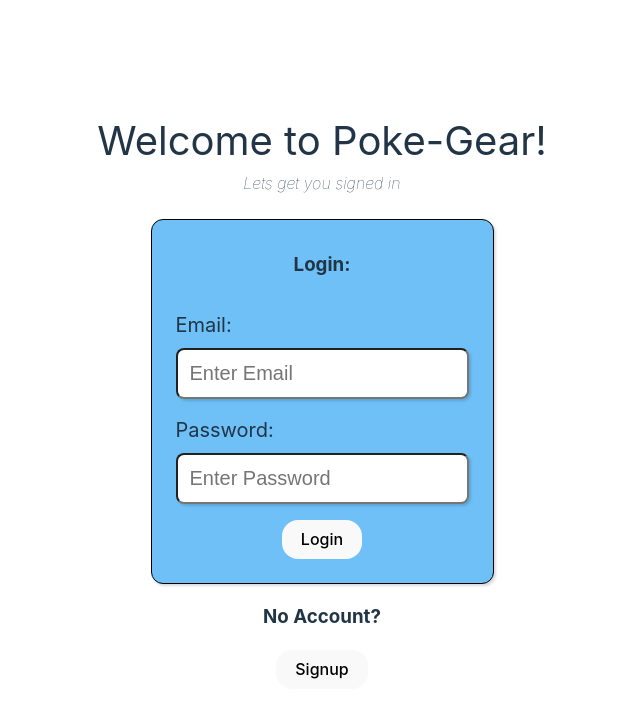
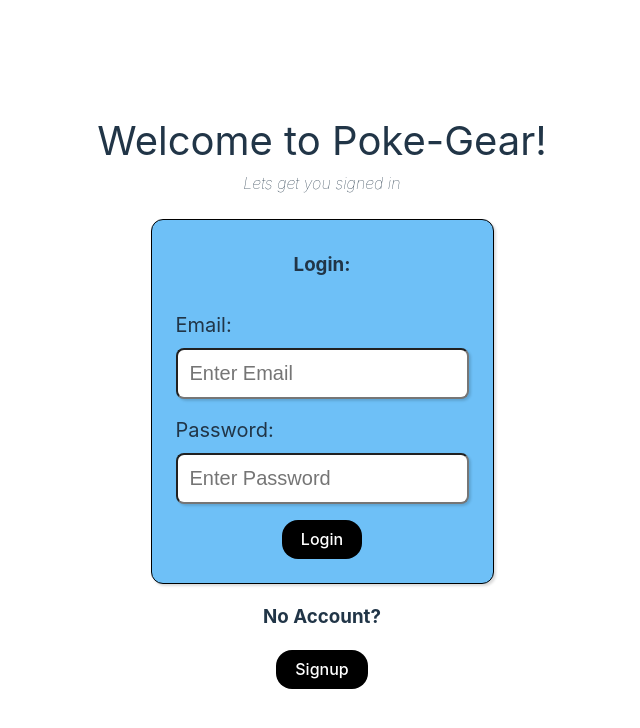
Before and after one commit to Eoljjang/poke-gear, a React (Vite) app in the folder client/: page /login in a window 1280 px wide. Shown: the top 728 px of the page, without its empty margins (318-958 px from the left). Built offline with nearby package versions, Linux system fonts and the light colour scheme.

Commit message:
explicitly defined login / signup btn colors

```diff
--- a/client/src/styles/views/Login.css
+++ b/client/src/styles/views/Login.css
@@ -77,6 +77,8 @@
     border: none;
     border-radius: 16px;
     font-size:1rem;
+    background: black;
+    color: white;
 }
 
 #login-btn:hover{
@@ -94,6 +96,8 @@
     border: none;
     border-radius: 16px;
     font-size: 1rem;
+    background: black;
+    color: white;
 }
 
 #navigate-signup-btn:hover{
```
